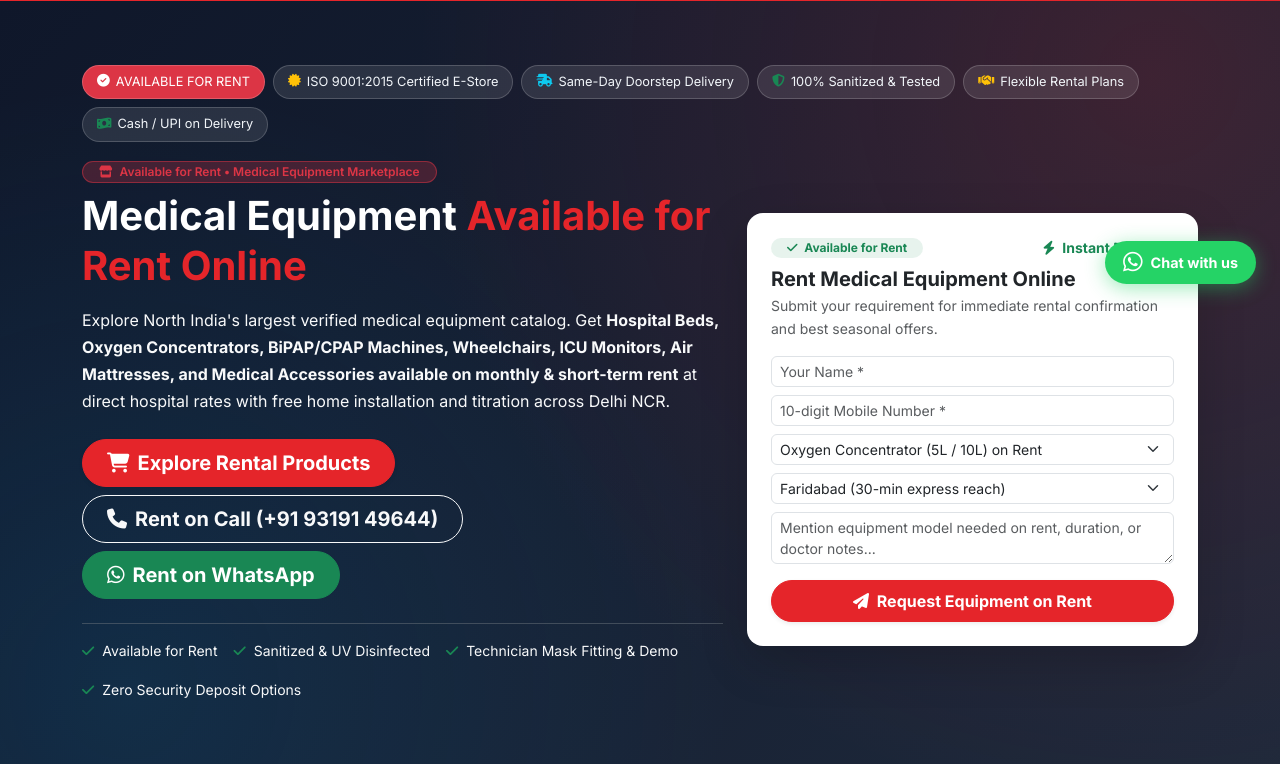
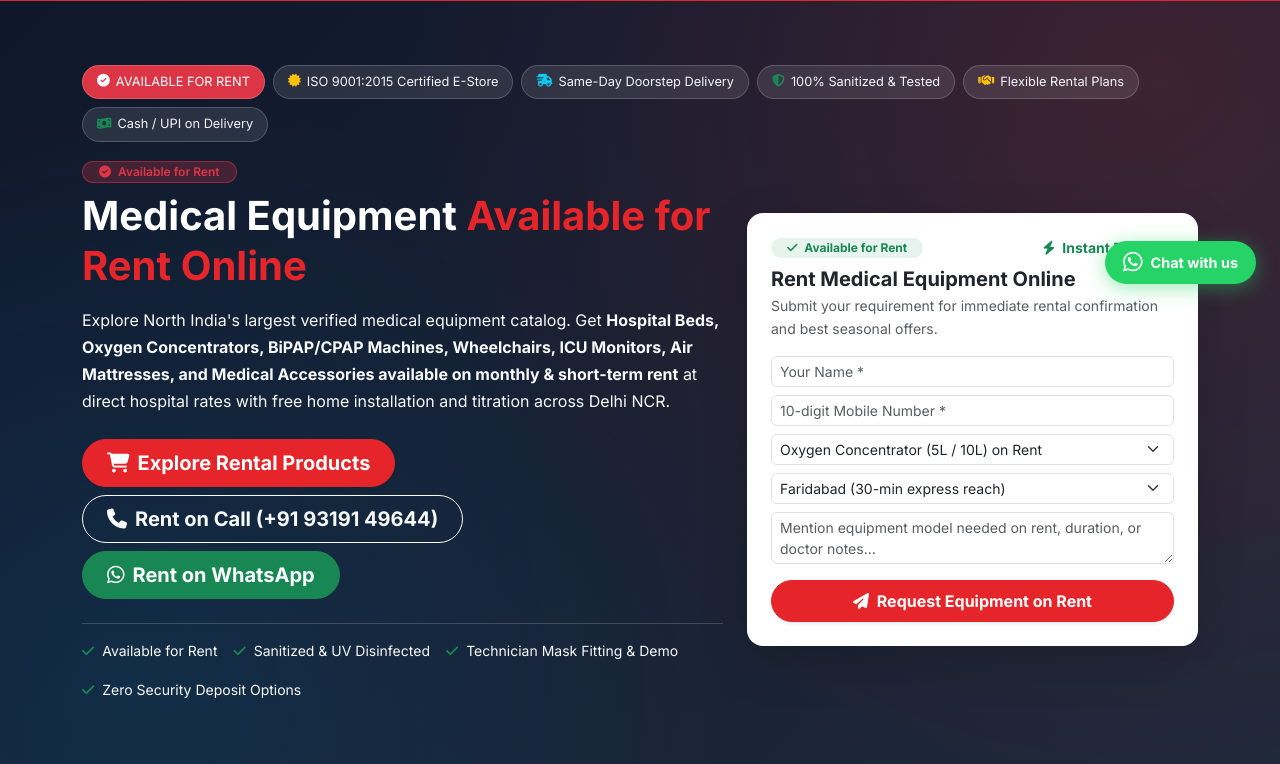
Before and after one commit to yugeshpandey22/Dmhealthcares, a PHP site: page /e-store in a window 1280 px wide. Shown: the part 492-1256 px from the top of the page. Run offline with PHP 8.4, Linux system fonts and the light colour scheme; data comes from the database, SQL or seed files in the repository; some libraries are stand-ins or nearby versions.

Commit message:
Update e-store badge to Available for Rent

```diff
--- a/pages/e-store.php
+++ b/pages/e-store.php
@@ -172,7 +172,7 @@ ob_start();
         <div class="row align-items-center g-4">
             <div class="col-lg-7">
                 <span class="badge bg-danger bg-opacity-25 text-danger px-3 py-1 rounded-pill fw-semibold mb-2 border border-danger border-opacity-50 small">
-                    <i class="fa-solid fa-store me-1"></i> Available for Rent • Medical Equipment Marketplace
+                    <i class="fa-solid fa-check-circle me-1"></i> Available for Rent
                 </span>
                 <h1 class="display-6 fw-bold text-white lh-sm mb-3">
                     Medical Equipment <span class="text-dm-red">Available for Rent Online</span>
```
